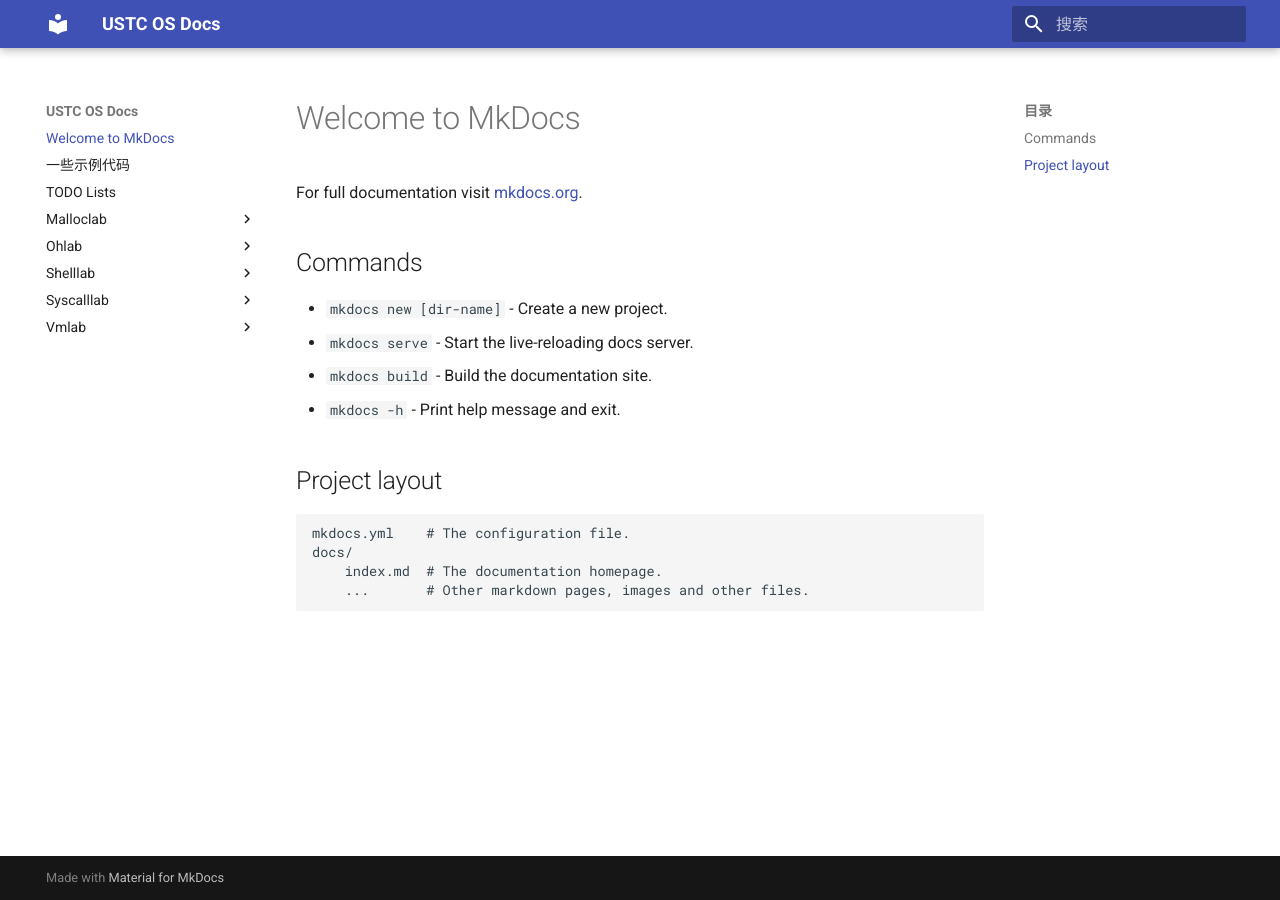
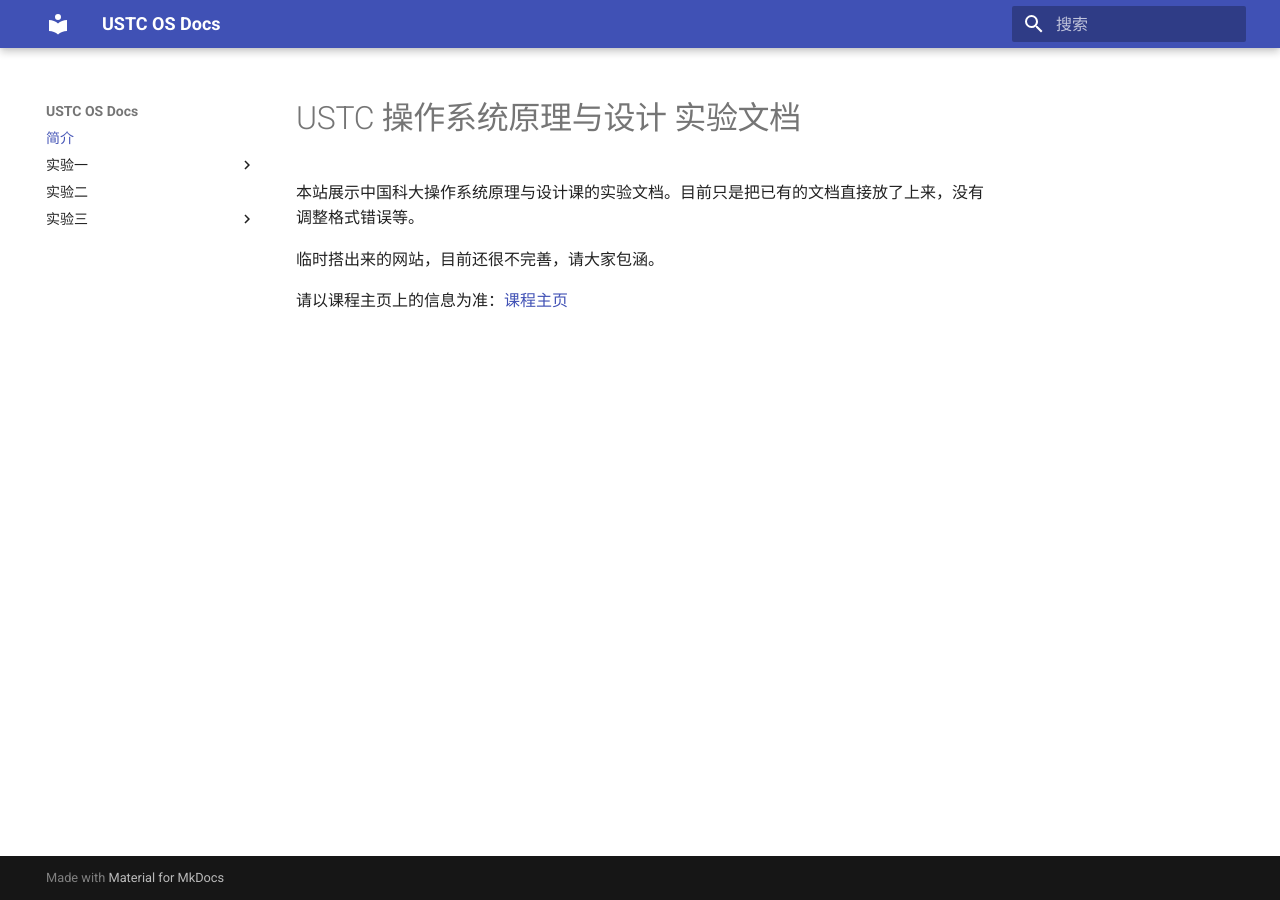
Before and after one commit to stdlibstring/oslab-docs, an MkDocs documentation site: the page built from docs/index.md, in a window 1280 px wide. Built offline with MkDocs 1.6.1 and Material for MkDocs 9.7.7, drawn with Linux system fonts in a browser that asks for light colours.

Commit message:
add navigator, add index

```diff
--- a/docs/index.md
+++ b/docs/index.md
@@ -1,17 +1,7 @@
-# Welcome to MkDocs
+# USTC 操作系统原理与设计 实验文档
 
-For full documentation visit [mkdocs.org](https://www.mkdocs.org).
+本站展示中国科大操作系统原理与设计课的实验文档。目前只是把已有的文档直接放了上来，没有调整格式错误等。
 
-## Commands
+临时搭出来的网站，目前还很不完善，请大家包涵。
 
-* `mkdocs new [dir-name]` - Create a new project.
-* `mkdocs serve` - Start the live-reloading docs server.
-* `mkdocs build` - Build the documentation site.
-* `mkdocs -h` - Print help message and exit.
-
-## Project layout
-
-    mkdocs.yml    # The configuration file.
-    docs/
-        index.md  # The documentation homepage.
-        ...       # Other markdown pages, images and other files.
+请以课程主页上的信息为准：[课程主页](http://staff.ustc.edu.cn/~ykli/os2025/)
--- a/mkdocs.yml
+++ b/mkdocs.yml
@@ -13,3 +13,13 @@ markdown_extensions:
   - markdown_gfm_admonition
   - pymdownx.details
   - pymdownx.superfences
+
+nav:
+  - 简介: index.md
+  - 实验一:
+    - "Part1 环境准备": vmlab/vmlab.md
+    - "Part2 实现Shell": shelllab/shellab.md
+    - "Part3 实现系统调用": syscalllab/syscalllab.md
+  - 实验二: malloclab/malloclab.md
+  - 实验三:
+    - "Part1 开源鸿蒙初探": ohlab/ohlab-part1.md
```
